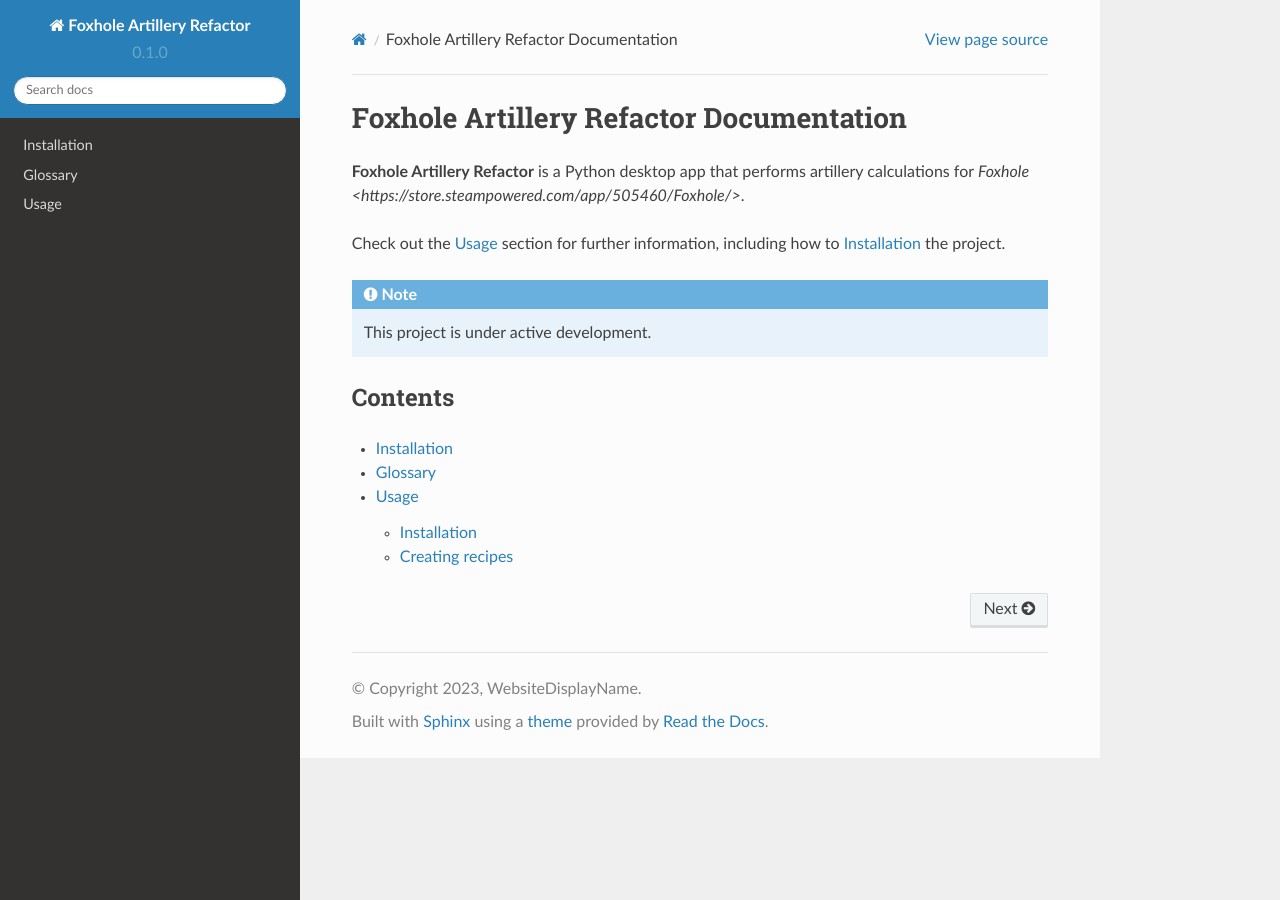
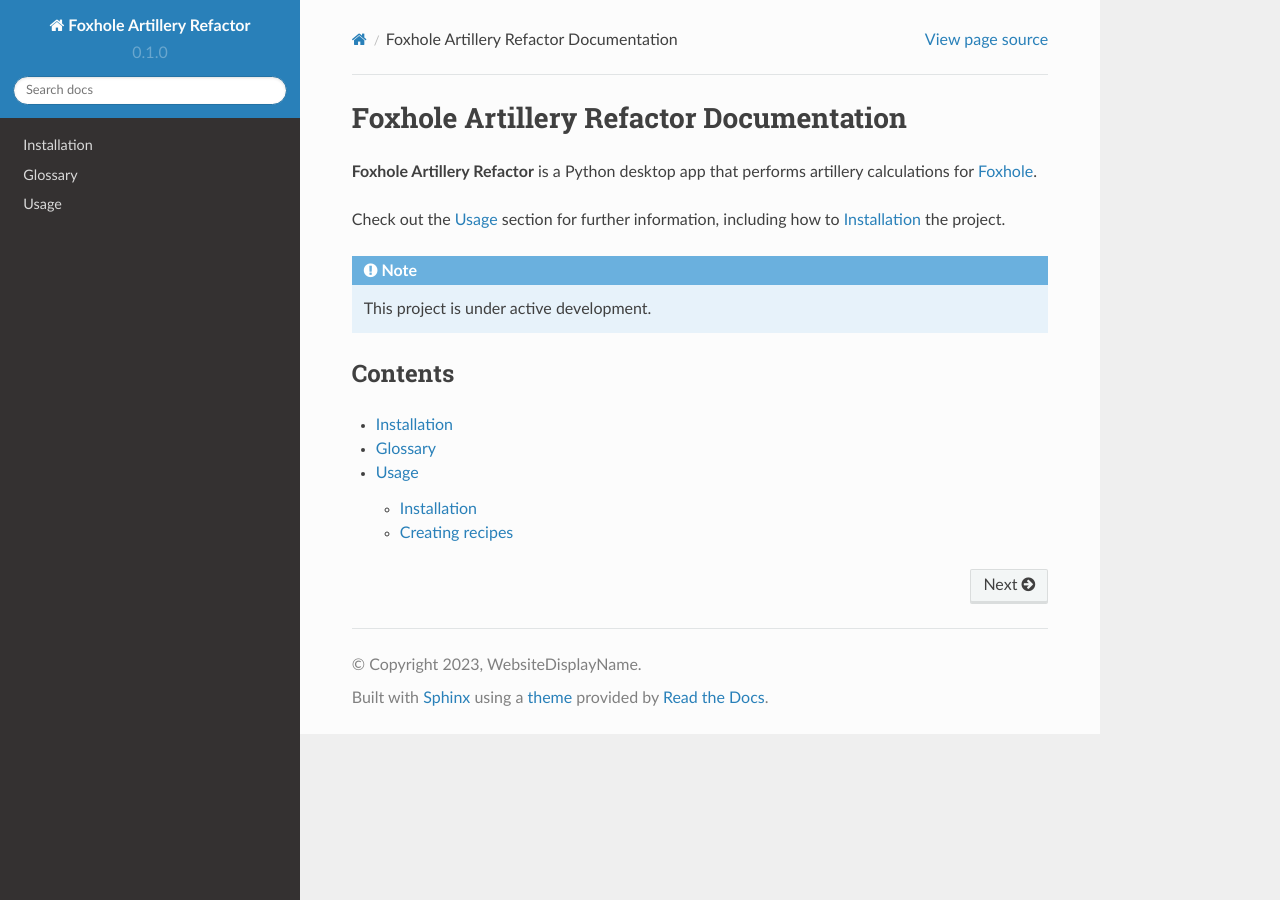
Before and after one commit to WebsiteDisplayName/foxholeArtilleryRefactor, a Sphinx documentation site: the page built from docs/source/index.rst, in a window 1280 px wide. Built offline with Sphinx 7.4.7 and the Read the Docs theme 2.0.0, drawn with Linux system fonts in a browser that asks for light colours.

Commit message:
update docs

```diff
--- a/docs/source/index.rst
+++ b/docs/source/index.rst
@@ -2,7 +2,7 @@ Foxhole Artillery Refactor Documentation
 ===================================
 
 **Foxhole Artillery Refactor** is a Python desktop app that performs artillery calculations
-for `Foxhole <https://store.steampowered.com/app/505460/Foxhole/>`.
+for `Foxhole <https://store.steampowered.com/app/505460/Foxhole/>`_.
 
 
 Check out the :doc:`usage` section for further information, including
```
